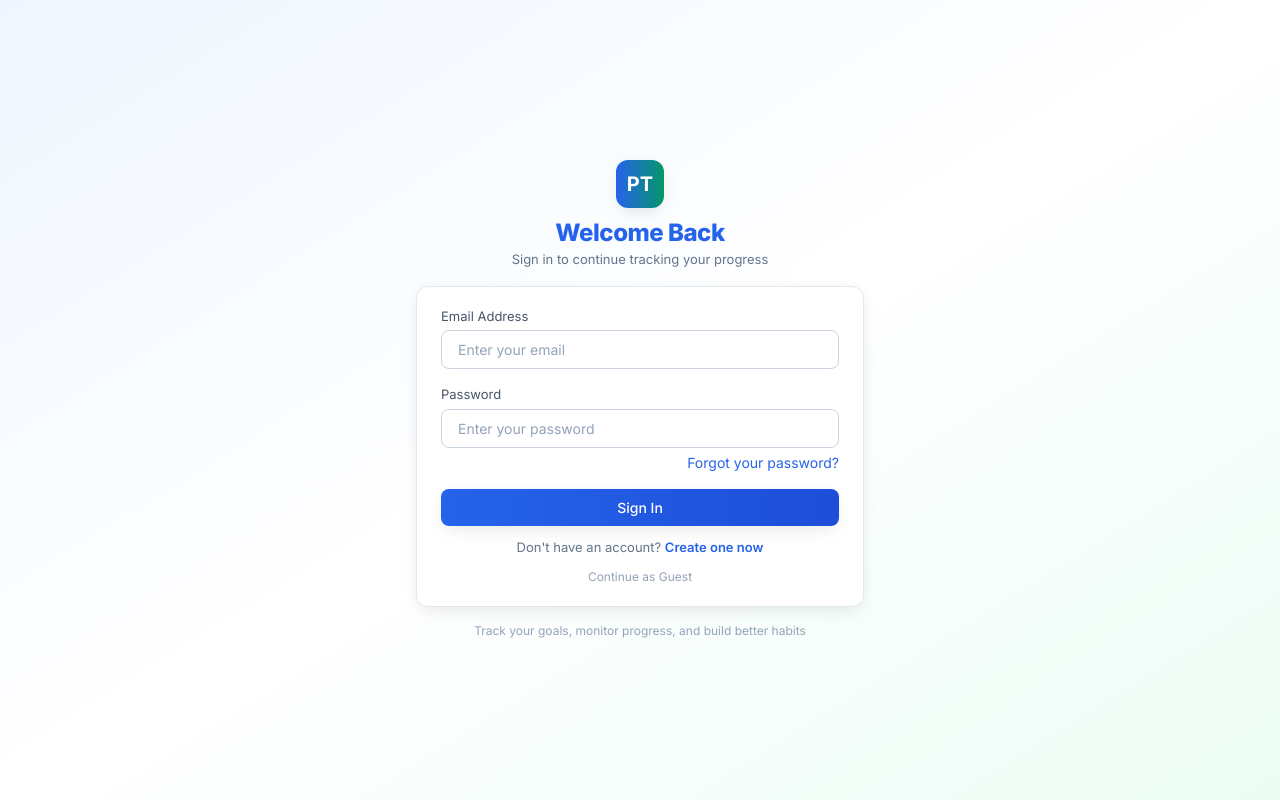
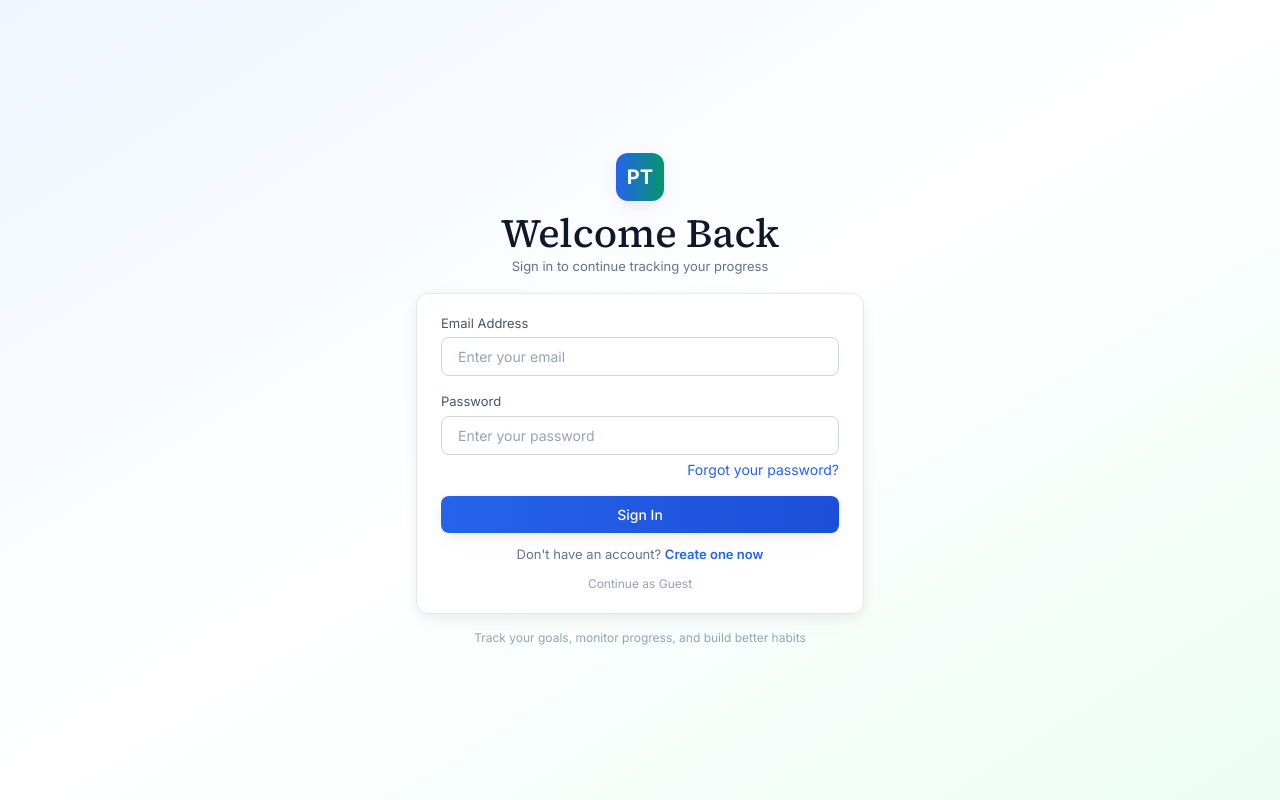
Before and after one commit to czhang0312/progress_tracker, a Next.js app in the folder frontend/: page /login in a window 1280 px wide. Built offline with nearby package versions, Linux system fonts and the light colour scheme; no server answers.

Commit message:
use san serif for headers

```diff
--- a/frontend/src/app/globals.css
+++ b/frontend/src/app/globals.css
@@ -67,7 +67,10 @@
   }
 
   .page-title {
-    @apply text-[24px] font-extrabold tracking-[-0.02em] leading-[1.1] text-primary-600;
+    @apply text-[40px] leading-[1] text-neutral-900;
+    font-family: 'Source Serif 4', 'Source Serif Pro', Georgia, serif;
+    font-weight: 500;
+    font-feature-settings: "lnum", "kern";
   }
 
   .text-description {
--- a/frontend/src/app/progress/[year]/[month]/page.tsx
+++ b/frontend/src/app/progress/[year]/[month]/page.tsx
@@ -507,12 +507,6 @@ export default function ProgressPage() {
     setJournalModalDate(date);
   };
 
-  const formatDate = (year: number, month: number) => {
-    return new Date(year, month - 1).toLocaleDateString('en-US', {
-      year: 'numeric',
-      month: 'long'
-    });
-  };
 
   const getPrevMonth = () => {
     const prevDate = new Date(year, month - 2, 1);
@@ -781,7 +775,10 @@ export default function ProgressPage() {
           {/* Header */}
           <div className="flex items-end justify-between gap-4 px-2">
             <div>
-              <h1 className="page-title">{formatDate(year, month)}</h1>
+              <h1 className="page-title">
+                {new Date(year, month - 1).toLocaleDateString('en-US', { month: 'long' })}{' '}
+                <span className="italic font-normal text-neutral-400">{year}</span>
+              </h1>
             </div>
 
             <div className="flex items-center gap-[6px] p-1 rounded-[10px] bg-white border border-neutral-200">
```
